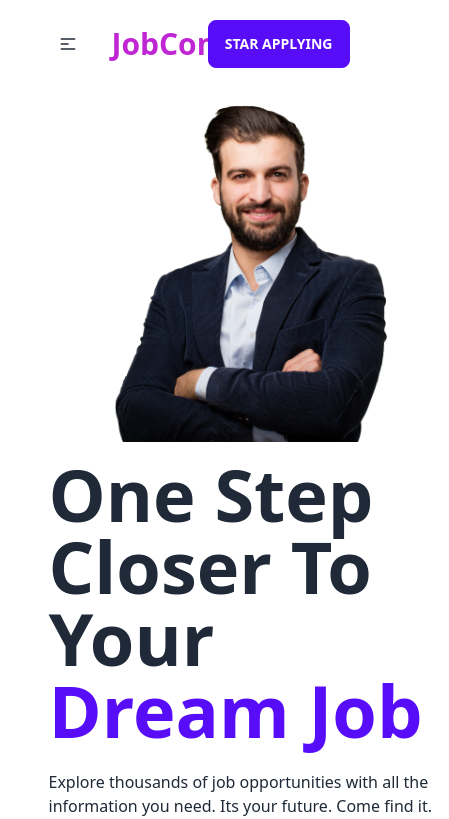
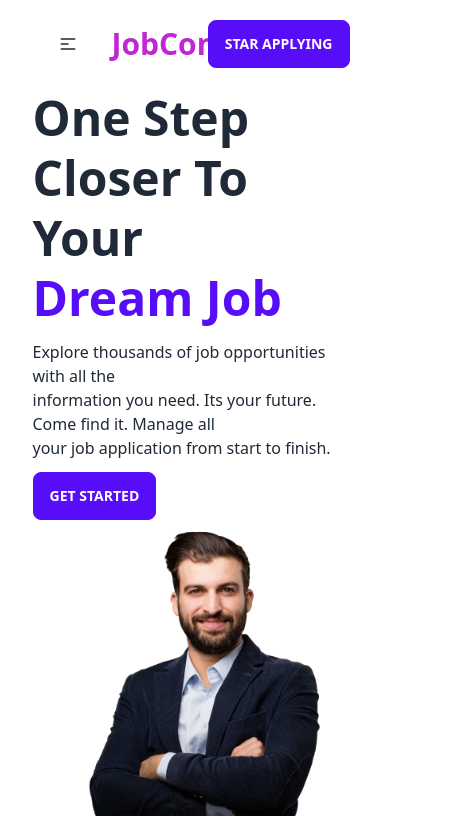
Before and after one commit to Bajlar/career-hub, a React (Vite) app: page / in a window 390 px wide. Shown: the top 819 px of the page, 449 px wide, since content can reach past the window. Built offline with nearby package versions, Linux system fonts and the light colour scheme.

Commit message:
finaly mobile device responsive

```diff
--- a/src/components/Banner/Banner.jsx
+++ b/src/components/Banner/Banner.jsx
@@ -3,7 +3,33 @@ import bannerPic from '../../assets/images/P3OLGJ1 copy 1.png';
 
 const Banner = () => {
   return (
-    <div className="w-10/12 mx-auto hero min-h-screen">
+    <div className="w-10/12 mx-auto grid md:grid-cols-2">
+      <div>
+        <h1 className="text-5xl font-bold leading-tight md:mt-28 my-3">
+          One Step<br></br> Closer To Your <br></br>
+          <span className="text-primary">Dream Job</span>
+        </h1>
+        <p className="my-3">
+          Explore thousands of job opportunities with all the<br></br>{" "}
+          information you need. Its your future. Come find it. Manage all
+          <br></br> your job application from start to finish.
+        </p>
+        <button className="btn btn-primary">Get Started</button>
+      </div>
+      <div>
+        <img
+          className="w-full"
+          src={bannerPic} alt=""
+        />
+      </div>
+    </div>
+  );
+};
+
+export default Banner;
+
+      /*
+        <div className="w-10/12 mx-auto hero min-h-screen">
       <div className="hero-content flex-col lg:flex-row-reverse">
         <img src={bannerPic} className="max-w-sm" />
         <div>
@@ -21,7 +47,4 @@ const Banner = () => {
         </div>
       </div>
     </div>
-  );
-};
-
-export default Banner;
+      */
--- a/src/components/Header/Header.jsx
+++ b/src/components/Header/Header.jsx
@@ -3,7 +3,7 @@ import { Link } from 'react-router-dom';
 
 const Header = () => {
   return (
-    <div className="w-10/12 mx-auto navbar bg-base-100 mt-3">
+    <div className="w-10/12 mx-auto navbar mt-3">
       <div className="navbar-start">
         <div className="dropdown">
           <label tabIndex={0} className="btn btn-ghost lg:hidden">
@@ -34,3 +34,5 @@ const Header = () => {
 };
 
 export default Header;
+
+//  bg-base-100
--- a/src/main.jsx
+++ b/src/main.jsx
@@ -21,17 +21,17 @@ const router = createBrowserRouter([
       {
         path: '/',
         element: <Home></Home>,
-        loader: () => fetch('featuresJob.json')
+        loader: () => fetch('/featuresJob.json')
       },
       {
         path: '/job/:id',
         element: <ViewDetails></ViewDetails>,
-        loader: () => fetch('featuresJob.json')
+        loader: () => fetch('/featuresJob.json')
       },
       {
         path: '/statistics',
         element: <Statistics></Statistics>,
-        loader: () => fetch('marks.json')
+        loader: () => fetch('/marks.json')
       },
       {
         path: '/job',
```
Also changed, not shown: 2 other files (tests, documents, lock files or other folders).
